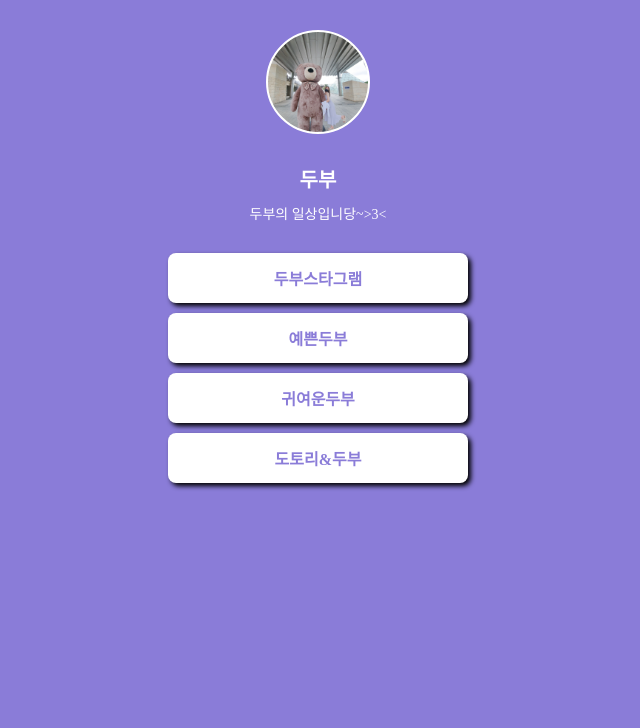
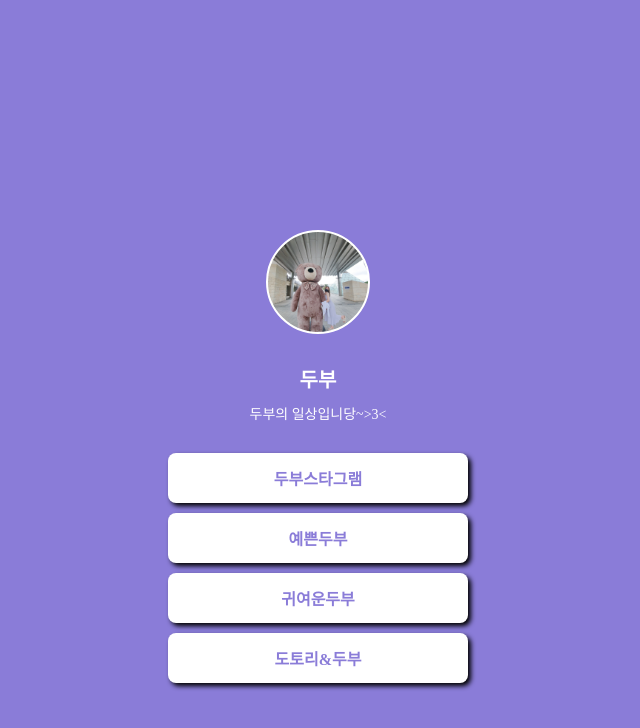
Before and after one commit to hbam2/mypage, a plain HTML site: page index.html in a window 1280 px wide. Shown: the whole page, without its empty margins (322-962 px from the left). Drawn offline with Linux system fonts and the light colour scheme; a web font is replaced by a local one.

Commit message:
Update index.html

```diff
--- a/index.html
+++ b/index.html
@@ -7,7 +7,7 @@
 <meta property="og:title" content="두부모음집">
 <meta property="og:description" content="귀여운 두부 보고갈래?">
 <meta property="og:image" content="뒷태여신두부.jpg">
-<title>르탄이 - 프로필 링크</title>
+<title>두부 - 말랑말랑 </title>
 <style>
     @import url('https://cdn.jsdelivr.net/gh/orioncactus/pretendard/dist/web/static/pretendard.css');
     * {
@@ -22,6 +22,7 @@ body {background-color: rgb(138, 124, 216);}
         border : 2px solid white;
 
         background-image: url('두부.jpg');
+        margin-top: 200px;
         background-position: center;
         background-size: cover;
             }
```
